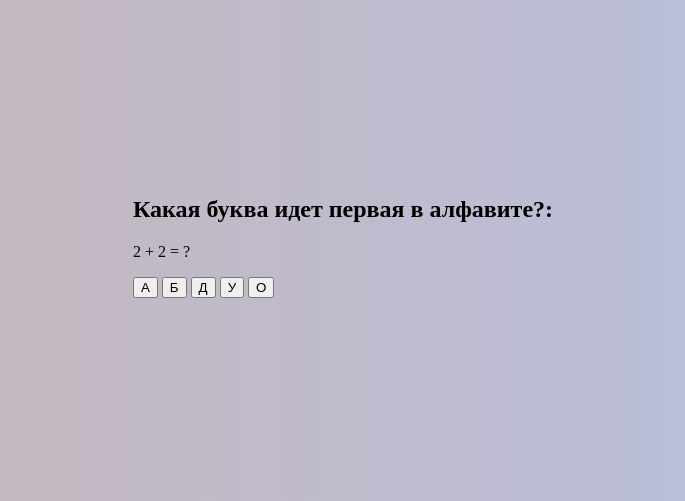
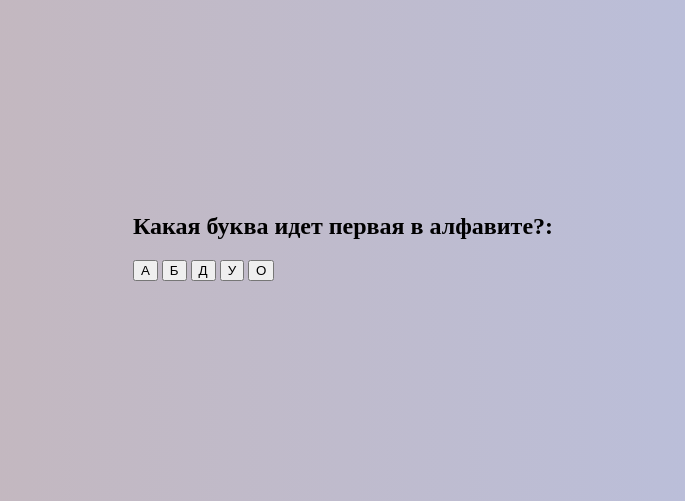
Before and after one commit to qeeweex/web_app_for_preschoolers, a Flask app: template templates/letters.html in a window 1280 px wide. Shown: the part 171-672 px from the top of the page, without its empty margins (297-982 px from the left). Run offline with Flask 3, Linux system fonts and the light colour scheme; the template is opened without the code that fills it, so the values that code supplies are empty.

Commit message:
закончил разработку игр с буквами

```diff
--- a/templates/letters.html
+++ b/templates/letters.html
@@ -8,7 +8,6 @@
 <body>
     <div class="container">
         <h2>Какая буква идет первая в алфавите?:</h2>
-        <p>2 + 2 = ?</p>
         <button onclick="alert('Правильно!')" class="btn">А</button>
         <button onclick="alert('Неправильно!')" class="btn">Б</button>
         <button onclick="alert('Неравильно!')" class="btn">Д</button>
```
